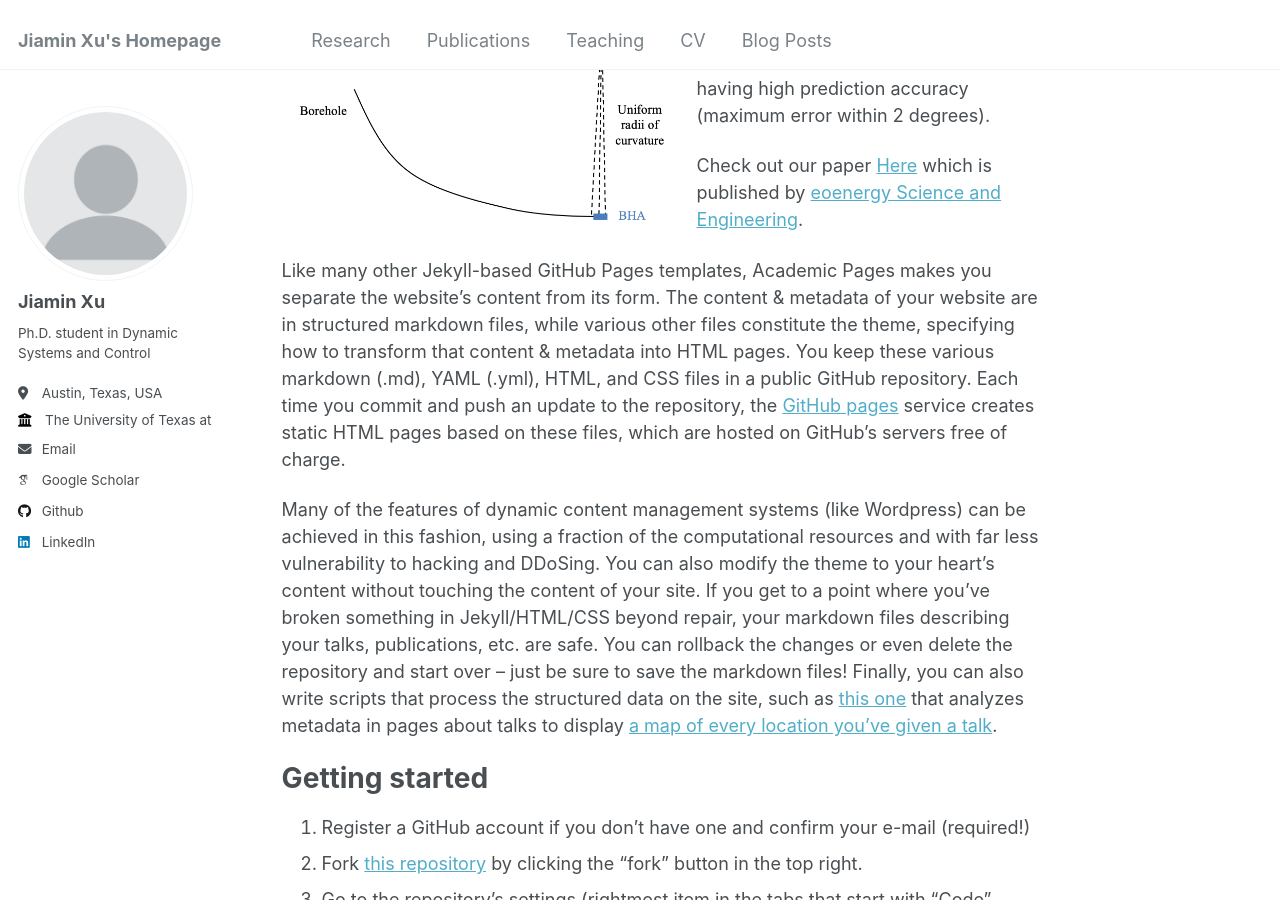
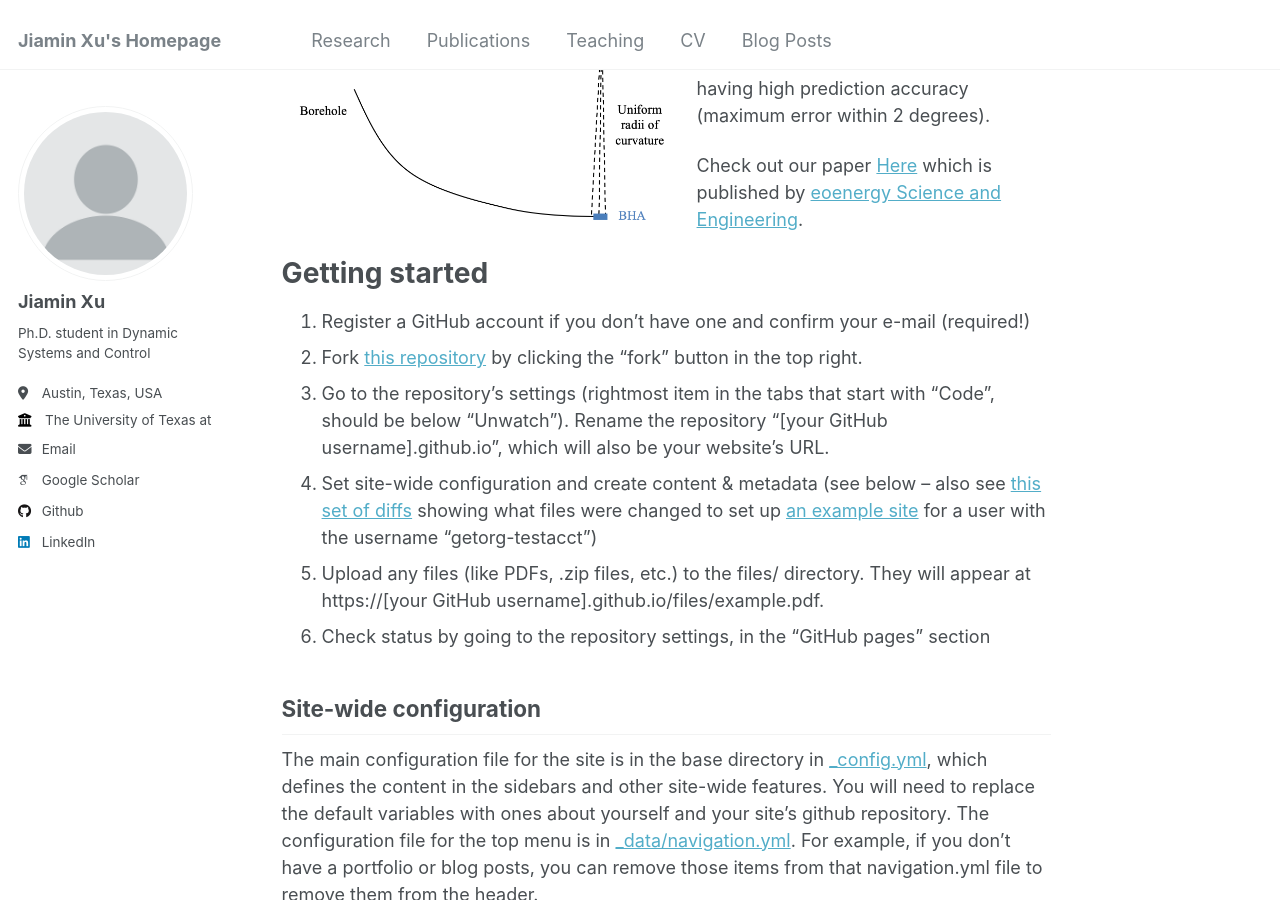
Before and after one commit to Jiaminx7/Website, a Jekyll site: the page built from _pages/about.md, in a window 1280 px wide and 900 px high, scrolled down 1708 px. Built offline with Jekyll 4.4.1, drawn with Linux system fonts in a browser that asks for light colours; some web fonts are replaced.

Commit message:
Update about.md

```diff
--- a/_pages/about.md
+++ b/_pages/about.md
@@ -44,9 +44,7 @@ Check out our paper [Here](https://www.sciencedirect.com/science/article/pii/S29
 
 <div style="clear:both;"></div>
 
-Like many other Jekyll-based GitHub Pages templates, Academic Pages makes you separate the website's content from its form. The content & metadata of your website are in structured markdown files, while various other files constitute the theme, specifying how to transform that content & metadata into HTML pages. You keep these various markdown (.md), YAML (.yml), HTML, and CSS files in a public GitHub repository. Each time you commit and push an update to the repository, the [GitHub pages](https://pages.github.com/) service creates static HTML pages based on these files, which are hosted on GitHub's servers free of charge.
 
-Many of the features of dynamic content management systems (like Wordpress) can be achieved in this fashion, using a fraction of the computational resources and with far less vulnerability to hacking and DDoSing. You can also modify the theme to your heart's content without touching the content of your site. If you get to a point where you've broken something in Jekyll/HTML/CSS beyond repair, your markdown files describing your talks, publications, etc. are safe. You can rollback the changes or even delete the repository and start over -- just be sure to save the markdown files! Finally, you can also write scripts that process the structured data on the site, such as [this one](https://github.com/academicpages/academicpages.github.io/blob/master/talkmap.ipynb) that analyzes metadata in pages about talks to display [a map of every location you've given a talk](https://academicpages.github.io/talkmap.html).
 
 Getting started
 ======
```
